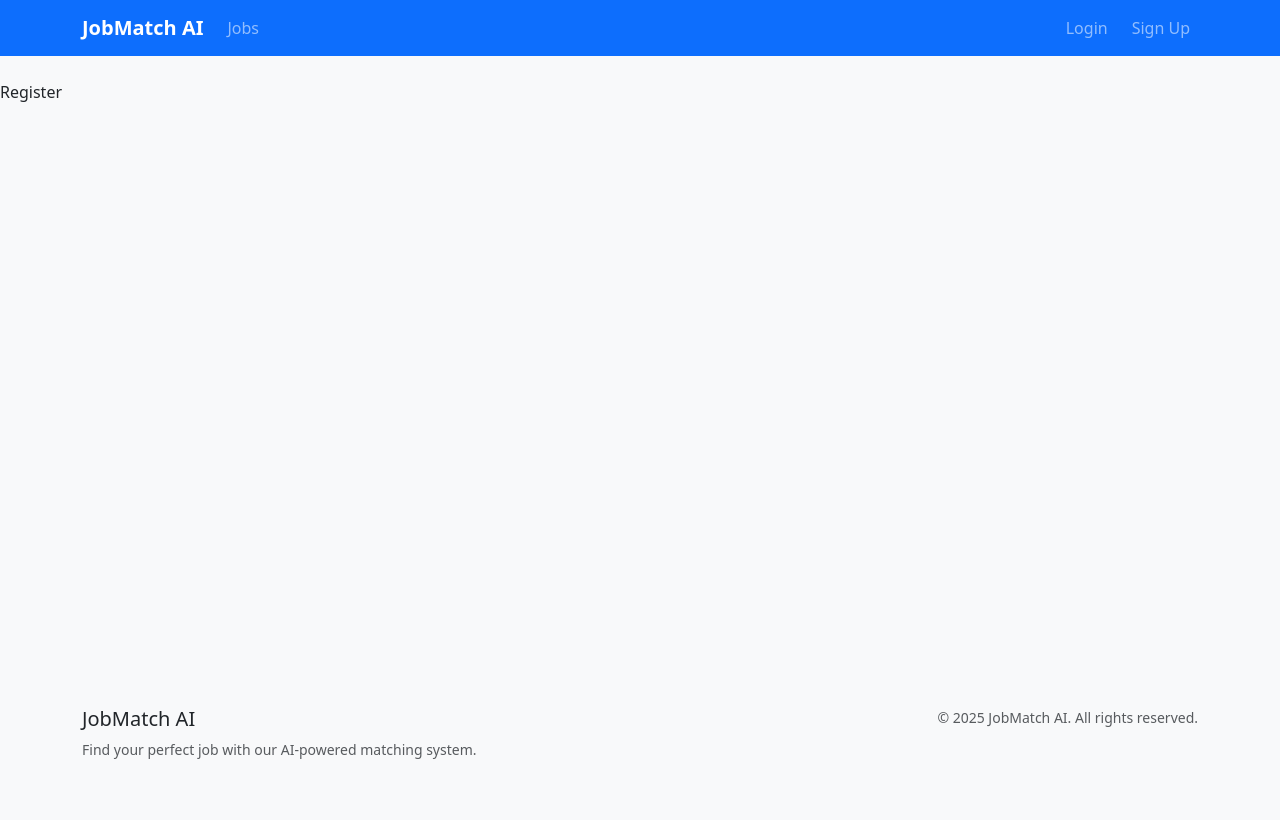
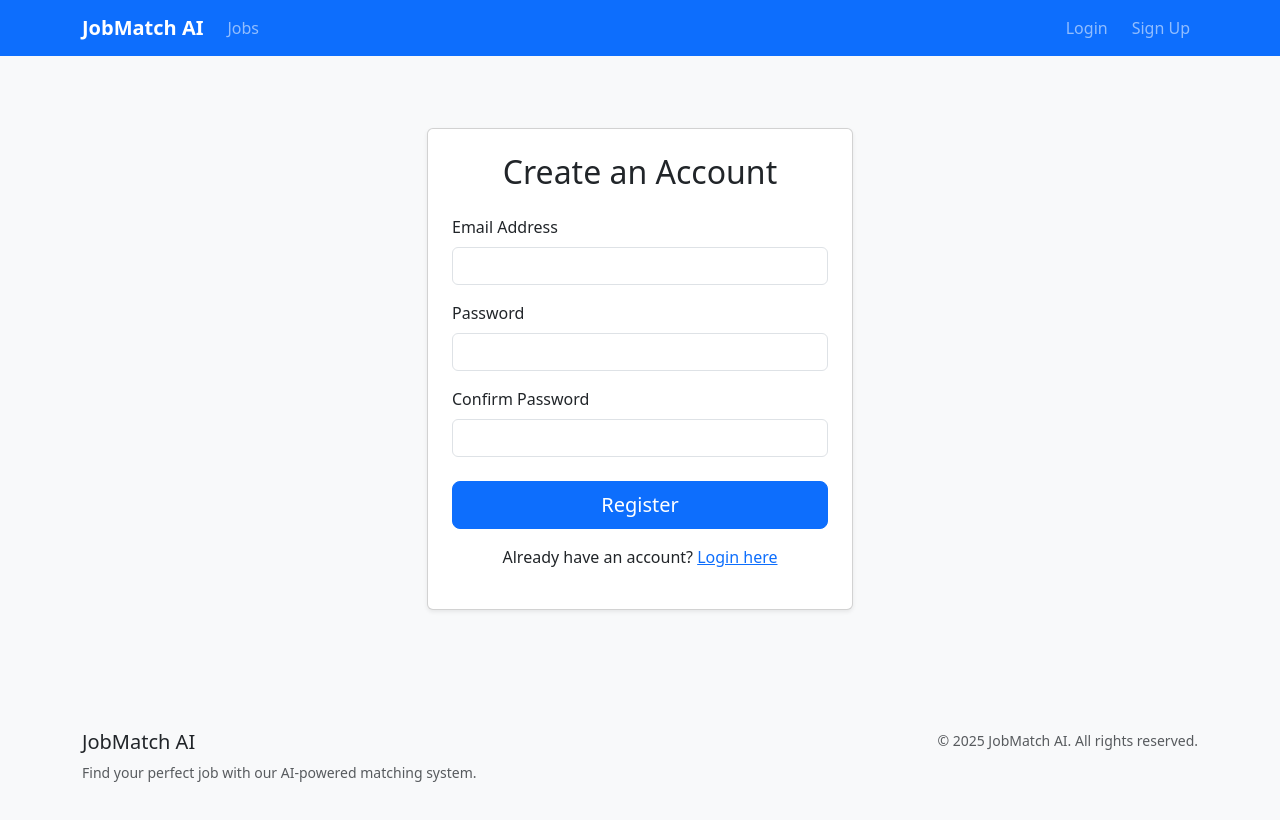
Before and after one commit to piyushgyl01/playground-058-frontend, a React (Vite) app: page /register in a window 1280 px wide. Shown: the top 820 px of the page. Built offline with nearby package versions, Linux system fonts and the light colour scheme; no server answers.

Commit message:
feat: register page

```diff
--- a/src/pages/Register.jsx
+++ b/src/pages/Register.jsx
@@ -1,7 +1,113 @@
-import React from 'react'
+import React, { useState } from "react";
+import {
+  Container,
+  Row,
+  Col,
+  Form,
+  Button,
+  Card,
+  Alert,
+} from "react-bootstrap";
+import { Link, useNavigate } from "react-router-dom";
+import { useAuth } from "../contexts/AuthContext";
 
-export default function Register() {
+const Register = () => {
+  const [formData, setFormData] = useState({
+    email: "",
+    password: "",
+    confirmPassword: "",
+  });
+  const [formError, setFormError] = useState("");
+  const { register, error } = useAuth();
+  const navigate = useNavigate();
+
+  const { email, password, confirmPassword } = formData;
+
+  const handleChange = (e) => {
+    setFormData({
+      ...formData,
+      [e.target.name]: e.target.value,
+    });
+  };
+
+  const handleSubmit = async (e) => {
+    e.preventDefault();
+    setFormError("");
+
+    if (password !== confirmPassword) {
+      return setFormError("Passwords do not match");
+    }
+
+    if (password.length < 6) {
+      return setFormError("Password must be at least 6 characters");
+    }
+
+    const success = await register({ email, password });
+    if (success) {
+      navigate("/profile");
+    }
+  };
+
   return (
-    <div>Register</div>
-  )
-}
+    <Container className="py-5 auth-form">
+      <Card className="shadow-sm">
+        <Card.Body className="p-4">
+          <h2 className="text-center mb-4">Create an Account</h2>
+
+          {(formError || error) && (
+            <Alert variant="danger">{formError || error}</Alert>
+          )}
+
+          <Form onSubmit={handleSubmit}>
+            <Form.Group className="mb-3" controlId="email">
+              <Form.Label>Email Address</Form.Label>
+              <Form.Control
+                type="email"
+                name="email"
+                value={email}
+                onChange={handleChange}
+                required
+              />
+            </Form.Group>
+
+            <Form.Group className="mb-3" controlId="password">
+              <Form.Label>Password</Form.Label>
+              <Form.Control
+                type="password"
+                name="password"
+                value={password}
+                onChange={handleChange}
+                required
+              />
+            </Form.Group>
+
+            <Form.Group className="mb-4" controlId="confirmPassword">
+              <Form.Label>Confirm Password</Form.Label>
+              <Form.Control
+                type="password"
+                name="confirmPassword"
+                value={confirmPassword}
+                onChange={handleChange}
+                required
+              />
+            </Form.Group>
+
+            <div className="d-grid">
+              <Button variant="primary" type="submit" size="lg">
+                Register
+              </Button>
+            </div>
+          </Form>
+
+          <div className="text-center mt-3">
+            <p>
+              Already have an account? <Link to="/login">Login here</Link>
+            </p>
+          </div>
+        </Card.Body>
+      </Card>
+    </Container>
+  );
+};
+
+export default Register;
```
